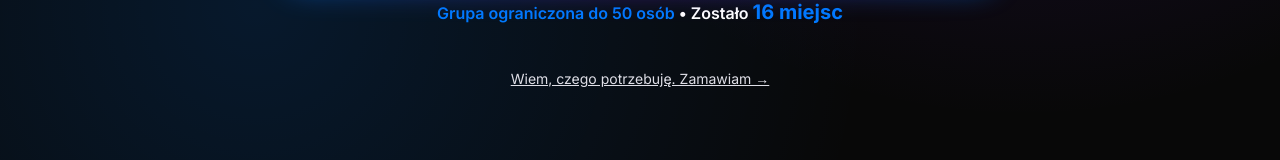
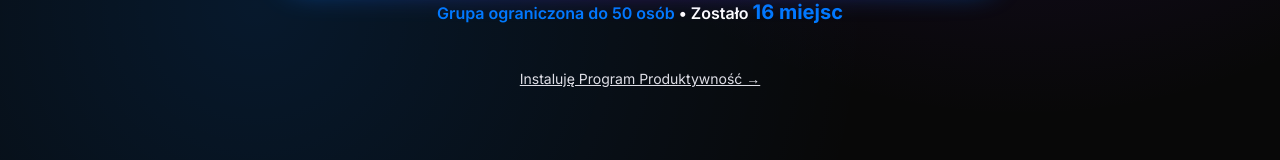
Before and after one commit to ludwikc/siadlak-com, a React (Vite) app: page /program/produktywnosc in a window 1280 px wide. Shown: the part 722-882 px from the top of the page. Built offline with nearby package versions, Linux system fonts and the light colour scheme.

Commit message:
Preceding changes

```diff
--- a/src/pages/HakowanieProduktywnosci.tsx
+++ b/src/pages/HakowanieProduktywnosci.tsx
@@ -126,7 +126,7 @@ export default function HakowanieProduktywnosci() {
                 rel="noopener noreferrer"
                 className="text-sm text-locked-silver hover:text-depth transition-colors underline"
               >
-                Wiem, czego potrzebuję. Zamawiam →
+                Instaluję Program Produktywność →
               </a>
             </div>
           </div>
```
